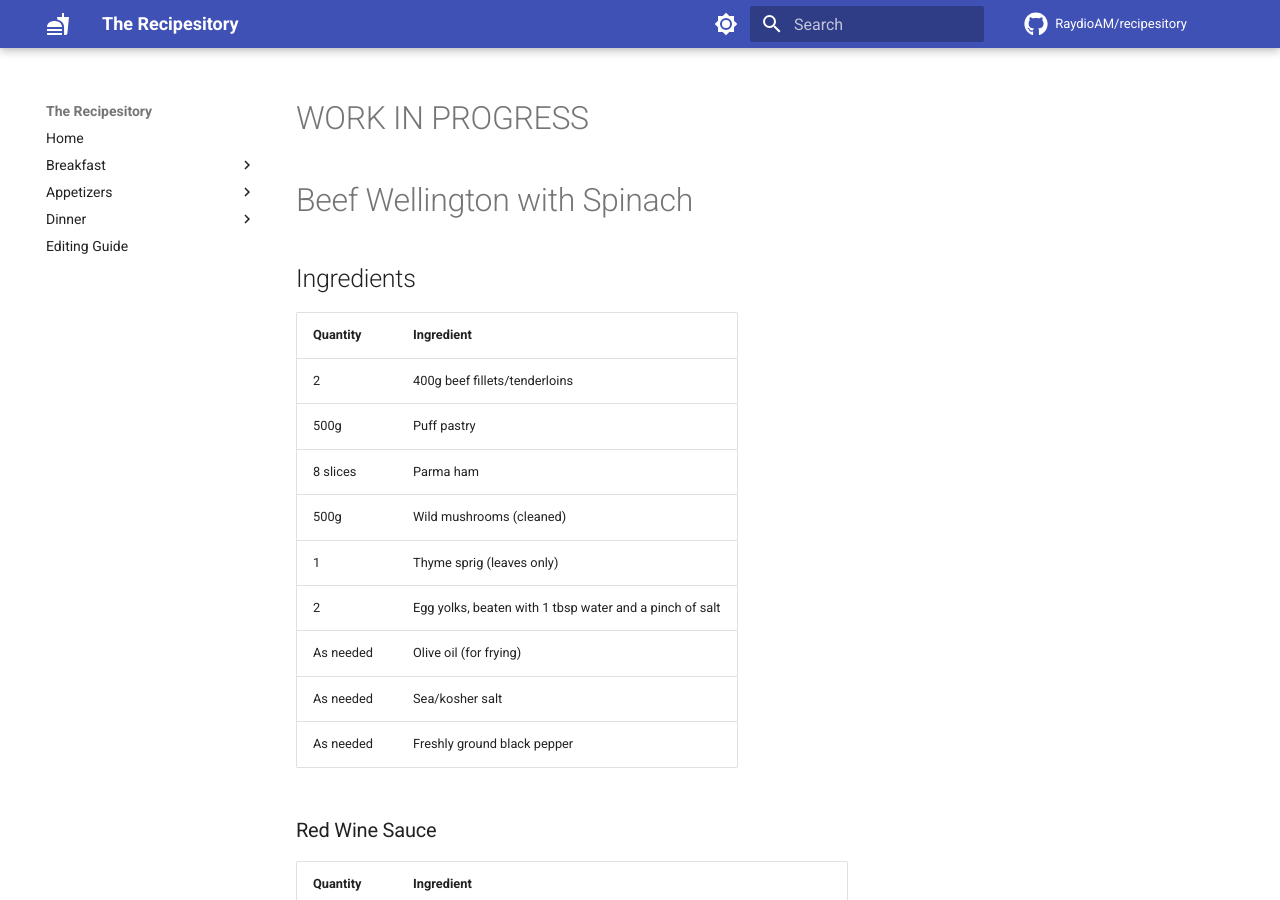
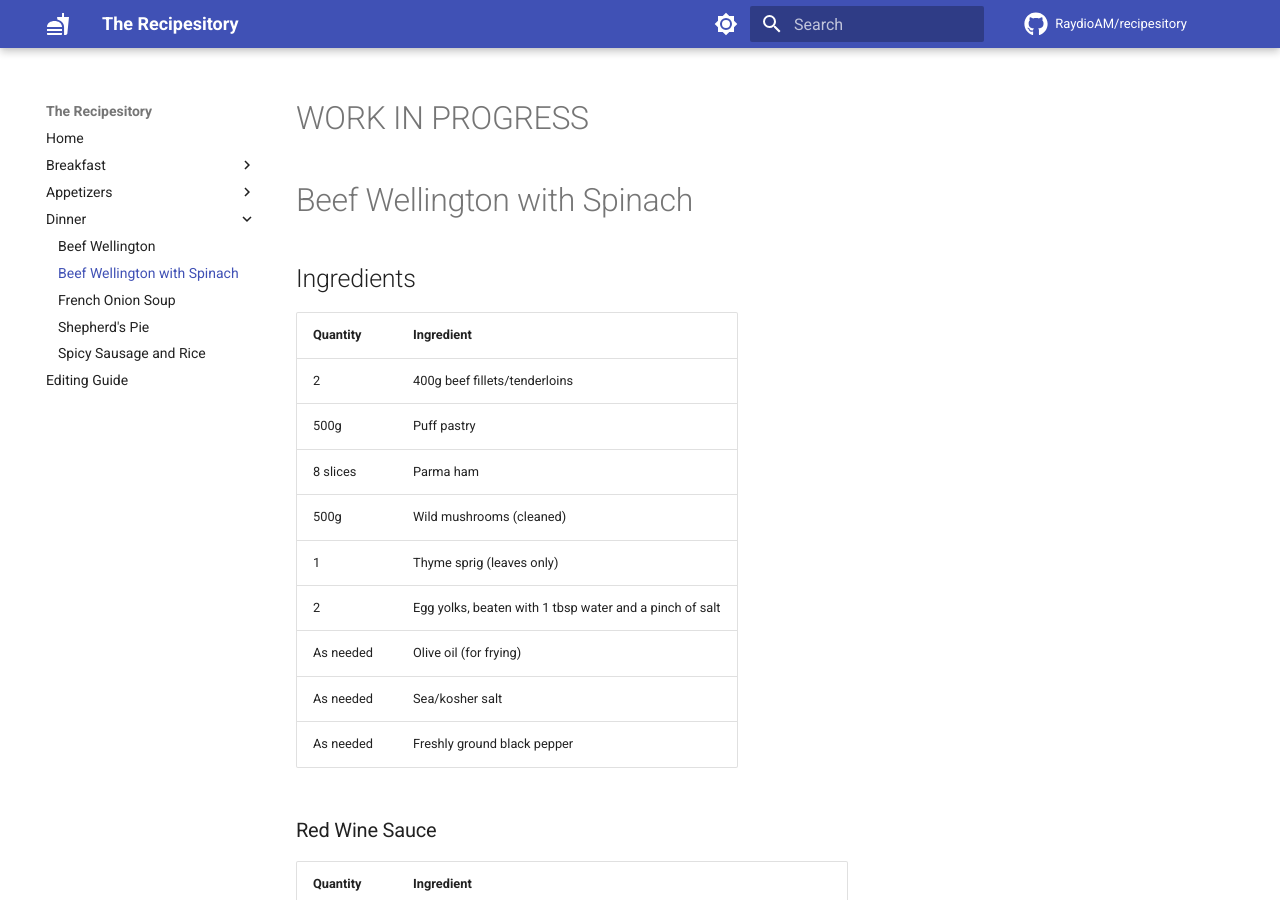
Before and after one commit to RaydioAM/Recipesitory, an MkDocs documentation site: the page built from docs/recipes/beef-wellington-spinach.md, in a window 1280 px wide and 900 px high. Built offline with MkDocs 1.6.1 and Material for MkDocs 9.7.7, drawn with Linux system fonts in a browser that asks for light colours; comment, search, counter and statistics services are not loaded.

Commit message:
Add spinach beef wellington to page tree

```diff
--- a/mkdocs.yml
+++ b/mkdocs.yml
@@ -53,6 +53,7 @@ nav:
     - Cranberry Brie Bites: recipes/cranberry-brie-bites.md
   - Dinner:
     - Beef Wellington: recipes/beef-wellington.md
+    - Beef Wellington with Spinach: recipes/beef-wellington-spinach.md
     - French Onion Soup: recipes/french-onion-soup.md
     - Shepherd's Pie: recipes/shepherds-pie.md
     - Spicy Sausage and Rice: recipes/spicy-sausage-rice.md
```
